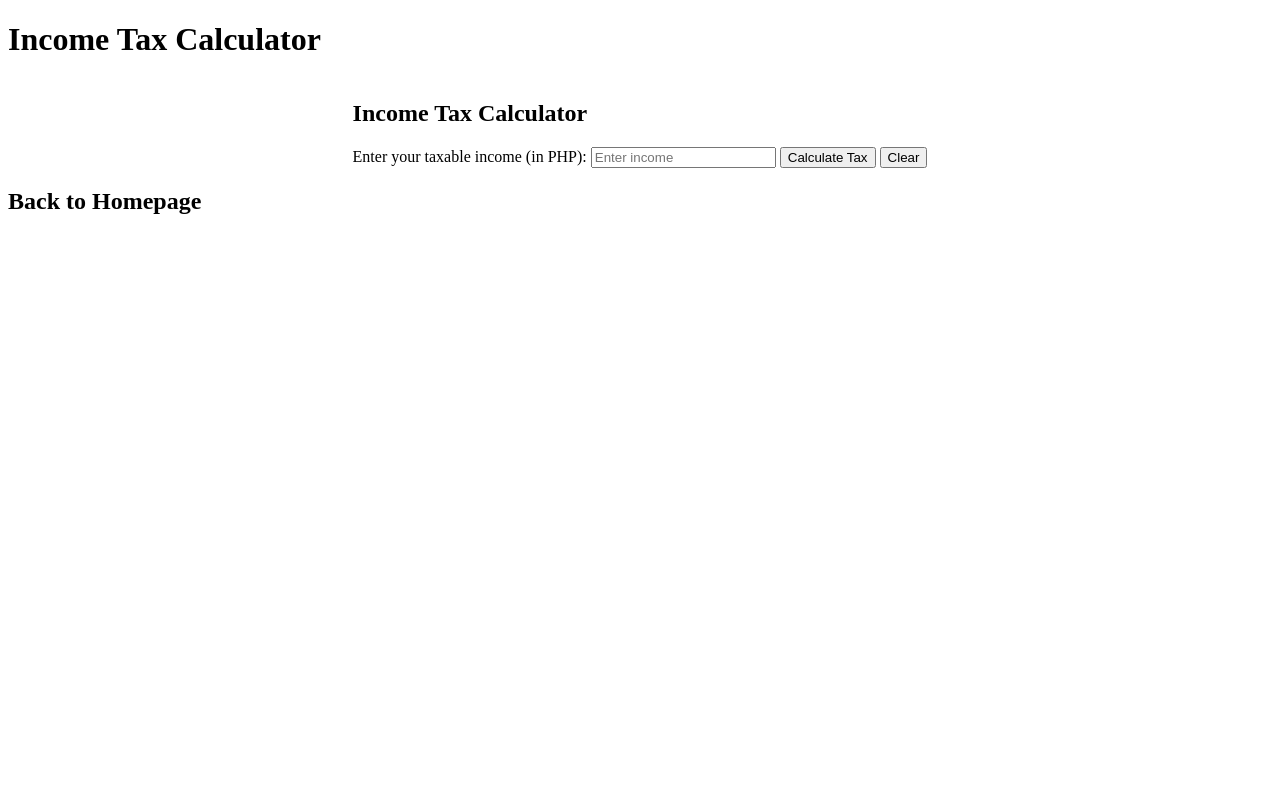
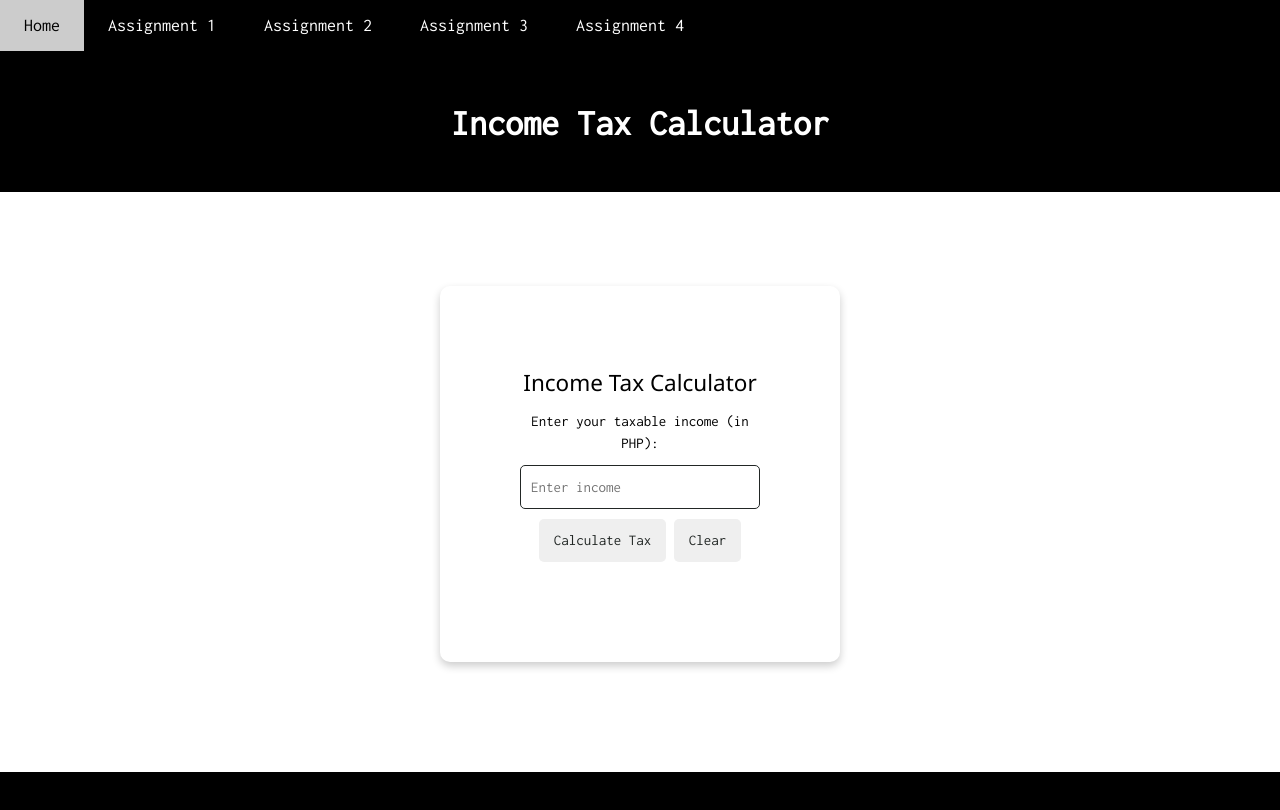
Before and after one commit to ammmambaje/ammmambaje.github.io, a plain HTML site: page assignment2.html in a window 1280 px wide. Drawn offline with nearby package versions, Linux system fonts and the light colour scheme.

Commit message:
Update assignment2.html

```diff
--- a/assignment2.html
+++ b/assignment2.html
@@ -4,13 +4,32 @@
     <meta charset="UTF-8">
     <meta name="viewport" content="width=device-width, initial-scale=1.0">
     <title>Income Tax Calculator</title>
-    <link rel="stylesheet" href="style.css">
+    <link rel="stylesheet" href="https://www.w3schools.com/w3css/4/w3.css">
+    <link rel="stylesheet" href="https://fonts.googleapis.com/css?family=Inconsolata">
+    <link rel="stylesheet" href="design.css">
+
 </head>
 
 <body>
 
-<header class="w3-container w3-center w3-padding-32">
-    <h1><b>Income Tax Calculator</b></h1>
+<div id="navbar" class="w3-top" style="color: white;">
+    <div class="w3-bar w3-card w3-left-align w3-large">
+        <a class="w3-bar-item w3-button w3-hide-medium w3-hide-large w3-right w3-padding-large w3-hover-white w3-large"
+           href="javascript:void(0);"
+           onclick="myFunction()"
+           title="Toggle Navigation Menu">
+           <i class="fa fa-bars"></i>
+        </a>
+        <a href="test.html" class="w3-bar-item w3-button w3-hide-small w3-padding-large" style="color: white;">Home</a>
+        <a href="assignment1.html" class="w3-bar-item w3-button w3-hide-small w3-padding-large" style="color: white;">Assignment 1</a>
+        <a href="assignment2.html" class="w3-bar-item w3-button w3-hide-small w3-padding-large" style="color: white;">Assignment 2</a>
+        <a href="assignment3.html" class="w3-bar-item w3-button w3-hide-small w3-padding-large" style="color: white;">Assignment 3</a>
+        <a href="assignment4.html" class="w3-bar-item w3-button w3-hide-small w3-padding-large" style="color: white;">Assignment 4</a>
+    </div>
+</div>
+
+<header class="w3-container w3-center w3-padding-32" style="background-color: black">
+    <h1 style="color: white;"><b><br>Income Tax Calculator</b></h1>
 </header>
 
 <div class="w3-row-padding w3-padding-64" style="display: flex; justify-content: center; flex-wrap: wrap;">
@@ -26,12 +45,14 @@
     </div>
 </div>
 
-<footer>
-    <a href="main.html" style="text-decoration: none; color: inherit;">
-    <h2>Back to Homepage</h2>
-</a></footer>
+<footer class="w3-container w3-padding-32 w3-margin-top w3-center" style="background-color: black">
+  <p></p>
+</footer>
 
-<script src="assignment2java.js"></script>
+
+<script src="a2java.js"></script>
+<script src="navigationbar.js"></script>
+
 
 </body>
 </html>
```
